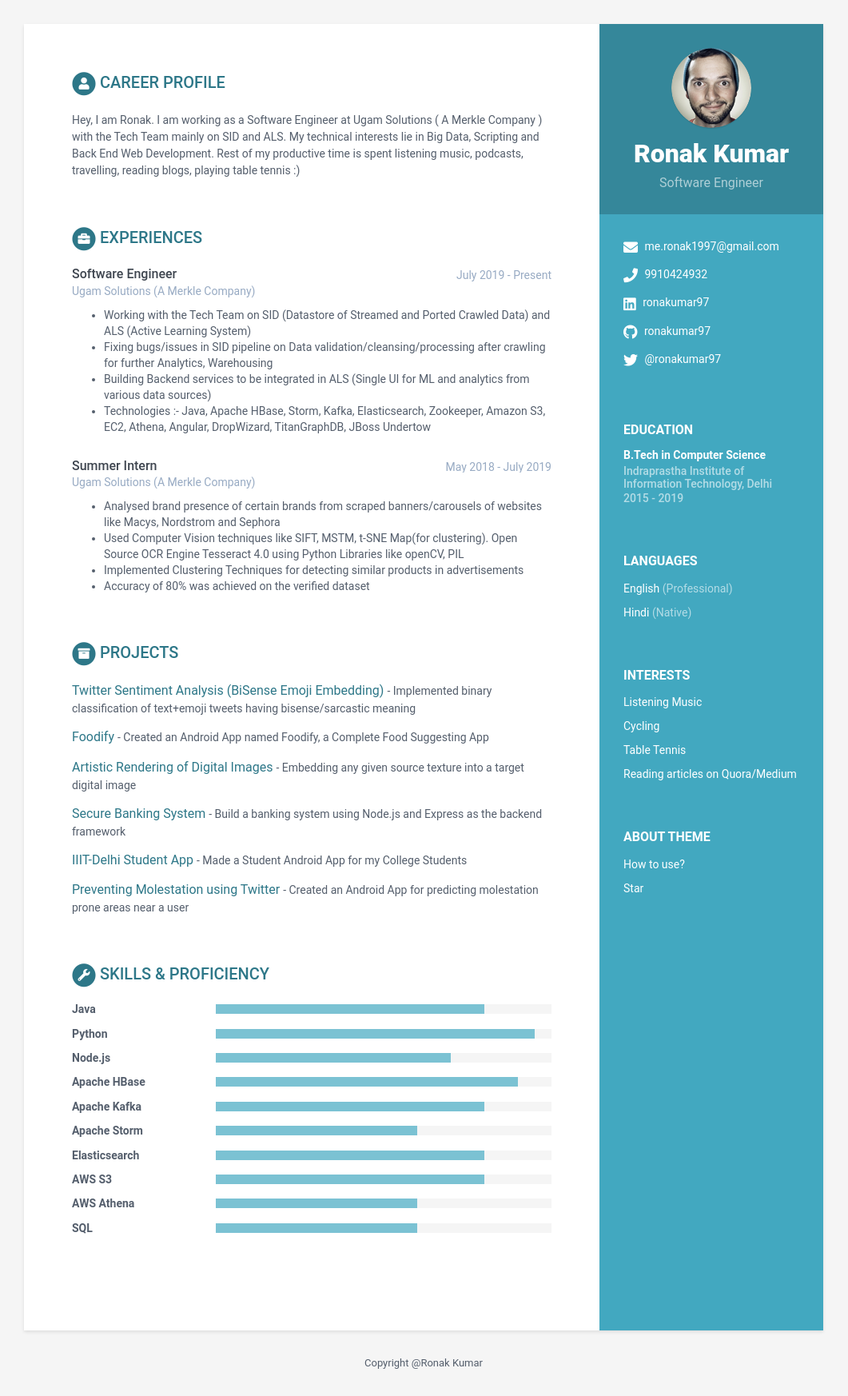
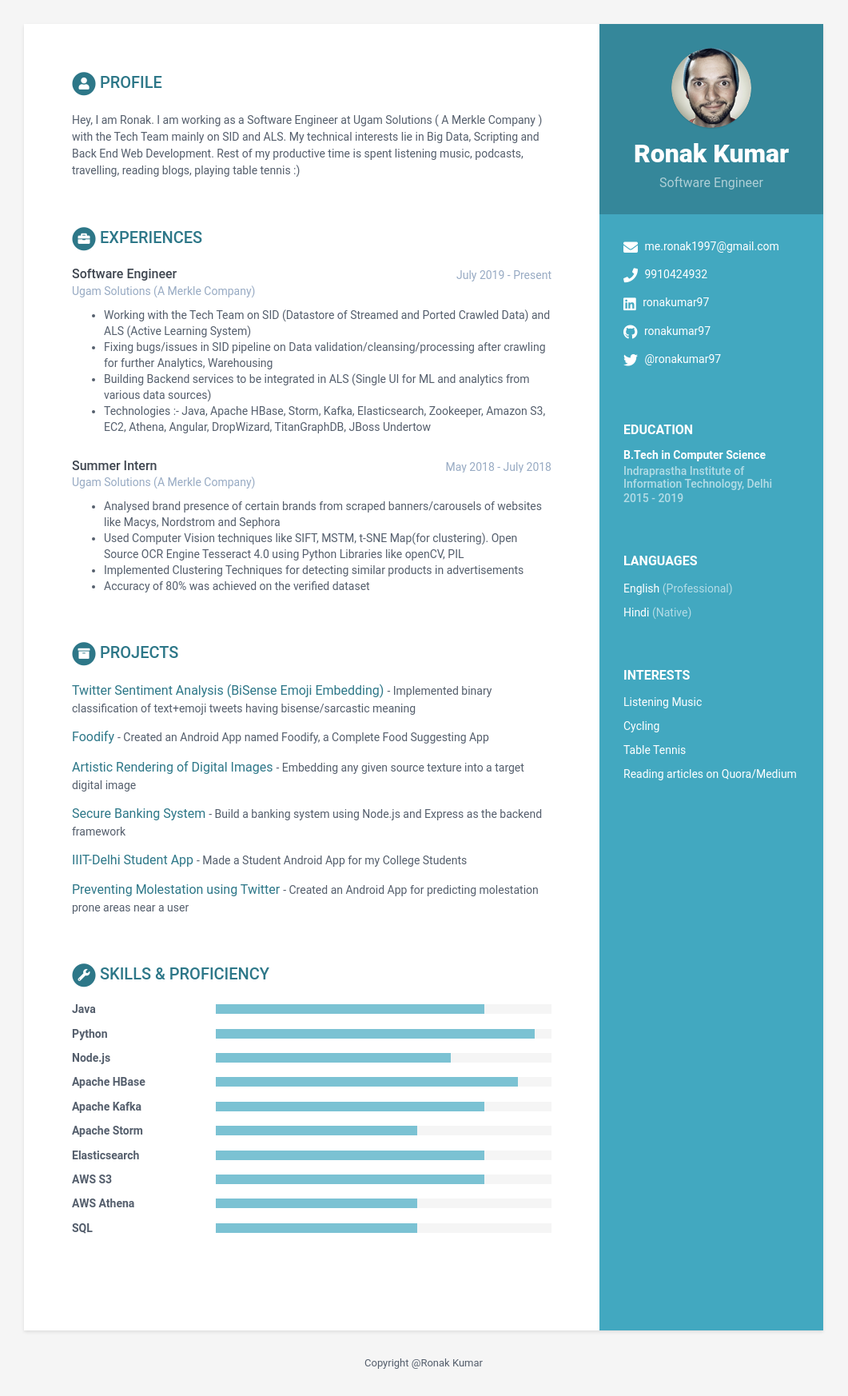
Before and after one commit to ronakumar97/ronakumar97.github.io, a Jekyll site: the page built from index.html, in a window 1280 px wide. Shown: the whole page at 80% size, without its empty margins (110-1171 px from the left). Built offline with Jekyll 4.4.1, drawn with Linux system fonts in a browser that asks for light colours.

Commit message:
CV Website

```diff
--- a/_data/data.yml
+++ b/_data/data.yml
@@ -41,7 +41,7 @@ sidebar:
       - item: Reading articles on Quora/Medium
 
 career-profile:
-    title: Career Profile
+    title: Profile
     summary: |
       Hey, I am Ronak. I am working as a Software Engineer at Ugam Solutions ( A Merkle Company ) with the Tech Team mainly on SID and ALS.
       My technical interests lie in Big Data, Scripting and Back End Web Development.
@@ -71,7 +71,7 @@ experiences:
             TitanGraphDB, JBoss Undertow
 
     - role: Summer Intern
-      time: May 2018 - July 2019
+      time: May 2018 - July 2018
       company: Ugam Solutions (A Merkle Company)
       details: |
         - Analysed brand presence of certain brands from scraped banners/carousels of websites like Macys, Nordstrom and Sephora
--- a/_includes/about.html
+++ b/_includes/about.html
@@ -1,4 +1,4 @@
-<div class="remove-container container-block">
+<!-- <div class="remove-container container-block">
   <h2 class="container-block-title">
     About Theme
   </h2>
```
Also changed, not shown: other parts of _includes/about.html (+1 -1 lines).
